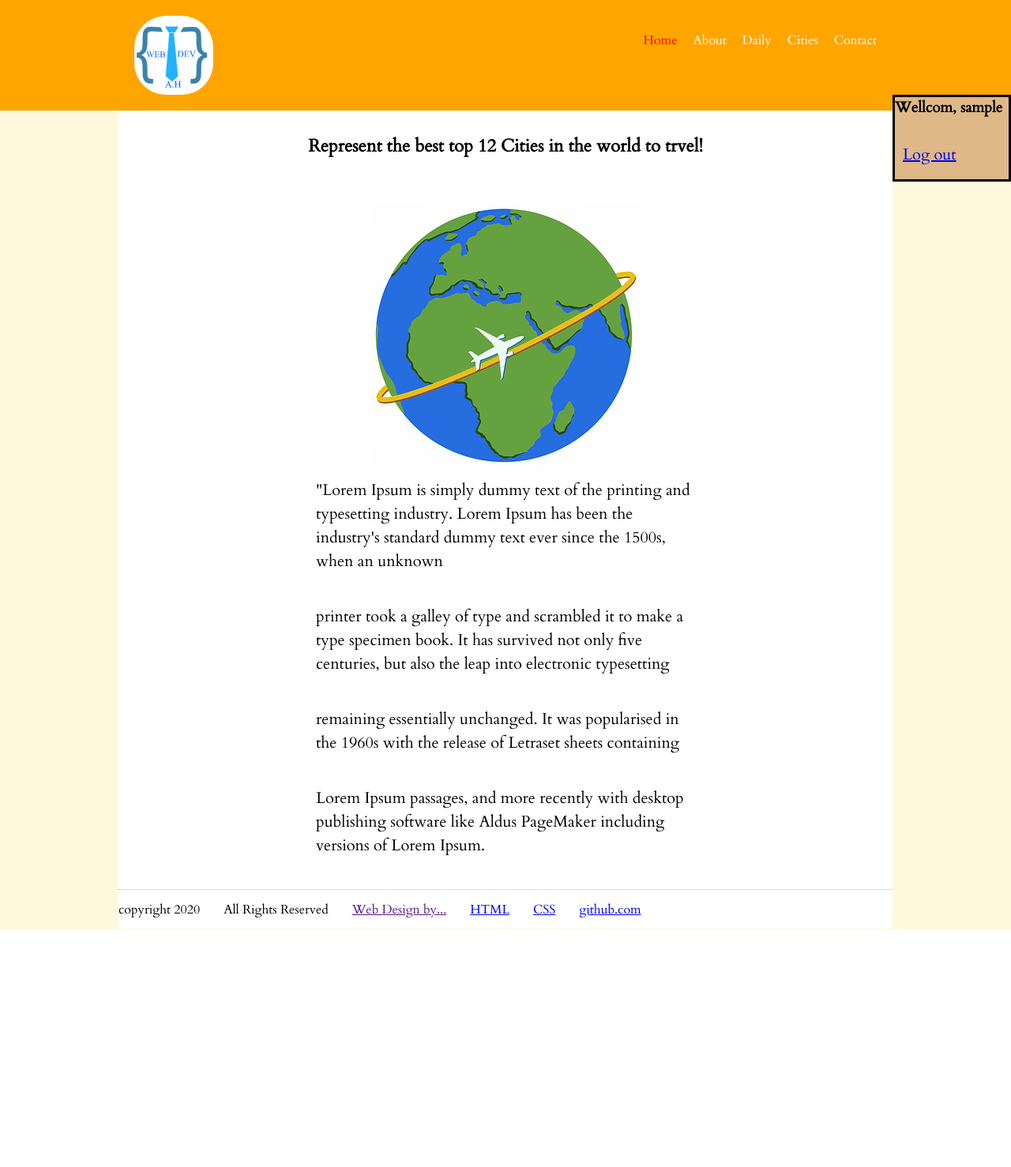
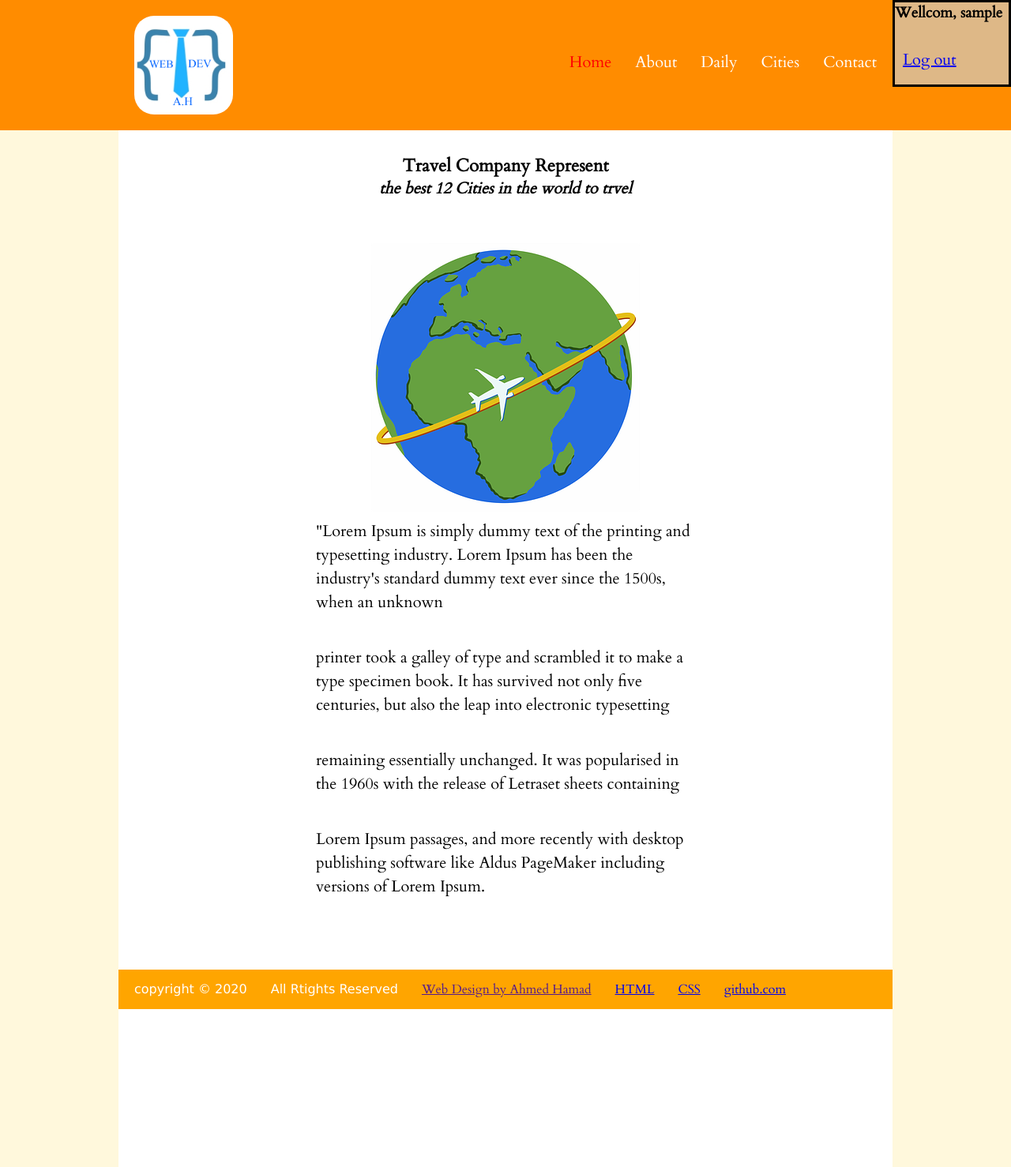
Before and after one commit to hamadahmeds/IT261-final-project, a PHP site: page /index.php in a window 1280 px wide. Shown: the whole page at 79% size. Before the commit the page ends 1177 px from the top, so only its background shows below. Run offline with PHP 8.4, Linux system fonts and the light colour scheme; the visitor is signed in with stand-in values (Sample User, id 1); data that the repository does not hold is empty.

Commit message:
add a new final project folder

```diff
--- a/final/about.php
+++ b/final/about.php
@@ -3,9 +3,6 @@ include('config.php');
 include('includes/header.php');
 ?>
 
-
-
-<div id ="wrapper">
 
 <main>
 <h1 class=" <?php echo $center; ?> "> <?php  echo $mainHeadline;  ?> </h1>
--- a/final/cities.php
+++ b/final/cities.php
@@ -8,7 +8,7 @@ include('includes/header.php');
 
 ?>
 
-<div id="wrapper">
+
 <h1 class=" <?php echo $center; ?> "> <?php  echo $mainHeadline;  ?> </h1>
 
 <main>
--- a/final/config.php
+++ b/final/config.php
@@ -36,9 +36,9 @@ switch(THIS_PAGE){
 
      case 'index.php':
         $body = 'home';
-        $mainHeadline ='Represent the best top 12 Cities in the world to trvel!';
+        $mainHeadline ='<class="homspan" span> Travel Company Represent</span> <span>the best 12 Cities in the world to trvel </span>';
         $title = 'Home page';
-        $center = 'center';
+//        $center = 'center';
         break;
     case 'about.php' :
         $body ='about inner';
@@ -99,13 +99,13 @@ case 'cities-view.php' :
 
         break ;
 
-    case 'gallery.php' :
-        $body ='gallery inner';
-        $title ='Gallery';
-        $mainHeadline ='Welcome to Candidadates Gallery';
-        $center = 'center';
-
-        break ;
+//    case 'gallery.php' :
+//        $body ='gallery inner';
+//        $title ='Gallery';
+//        $mainHeadline ='Welcome to Candidadates Gallery';
+//        $center = 'center';
+//
+//        break ;
 
 
     case 'contact.php' :
@@ -249,7 +249,7 @@ if(isset($_POST['firstName'],
          $_POST['comments'],
          $_POST['tel'],
          $_POST['privacy'])) {
-    $to = 'ahemdhamads@gmail.com';
+    $to = 'szemeo@mystudentswa.com';
     $subject = 'Test Email' .date('m/d/y');
     $body = ''.$firstName.' has filled out your form '.PHP_EOL.'';
     $body .= 'Email: '.$email.' '.PHP_EOL.'';
--- a/final/contact.php
+++ b/final/contact.php
@@ -7,7 +7,7 @@ include('includes/header.php');
 ?>
 
 
-<div id="wrapper">
+
 
 <main>
 <h1> <?php  echo $mainHeadline;  ?> </h1>
--- a/final/css/styles.css
+++ b/final/css/styles.css
@@ -8,6 +8,14 @@
 
 }
 
+
+
+div.wrapper,footer {
+    width:90%;
+    margin:auto;
+
+    overflow:auto;
+}
 p  {
     font-size:20px;
 
@@ -25,6 +33,10 @@ body{
 }
 .home {
    background-color: cornsilk;
+}
+.home span {
+    color: black;
+    font-size: 20px;
 }
 .home main{
   width: 100%;
@@ -64,14 +76,15 @@ body{
     background: lightyellow ;
 }
 .about  main p {
-    background: gray;
-    border-bottom: 3px solid  chartreuse;
-    padding: 10px;
-    color: whitesmoke;
+
+    border-bottom: 3px solid black;
+
+    margin-bottom: 20px;
 }
-.cities #wrapper{
-    background: beige;
+.about  main{
+    margin: 0 auto;
 }
+
 .cities-view #wrapper{
     background: beige;
 }
@@ -80,15 +93,12 @@ body{
 
 }
 
-.login{
 
-
-}
 .register {
     background: green;
 }
 header {
-    background:orange;
+    background:#FF8C00;
     overflow: hidden;
 }
 
@@ -101,9 +111,9 @@ header {
 #logo{
 margin-bottom: 20px;
 vertical-align: middle;
-  width: 100px;
-  height: 100px;
-  border-radius: 40%;
+  width: 125px;
+  height: 125px;
+  border-radius: 20%;
  float: left;
 }
 
@@ -116,8 +126,10 @@ nav ul{
 }
 nav li {
     float: left;
-    margin-left:20px;
+    margin-top: 25px;
+    margin-left:30px;
     list-style-type: none;
+    font-size: 20px;
 
 }
 nav a {
@@ -200,6 +212,7 @@ font-size: 1.2em;
 }
 ul {
     list-style: none;
+    margin-top: 50px;
     margin-bottom: 10px;
 }
  h1{
@@ -255,7 +268,12 @@ td{
 .candidates td:nth-child(3){
     padding-left: 20px;
 }
+img{
+    max-width: 100%;
+}
 
+/*footer style ststar here*/
+/*
 
 footer{
     height: 50px;
@@ -268,11 +286,33 @@ float: left;
     margin-right: 30px;
     list-style-type: none;
 }
-img{
-    max-width: 100%;
+
+*/
+
+footer {
+    width: 100%;
+    height:300px;
+
+    clear:both;
 }
 
+.copyright {
+      background:#FFA500;
+    padding-left: 20px;
+    height:50px;
+    line-height:50px;
 
+    font-family: "Lucida Sans Unicode", "Lucida Grande", sans-serif;
+}
+
+.copyright li {
+    color:#fff;
+    text-decoration: none;
+    float:left;
+    list-style-type:none;
+    margin-right:30px;
+    font-family: "Lucida Sans Unicode", "Lucida Grande", sans-serif;
+}
 
 
 
@@ -341,6 +381,10 @@ textarea{
         select {
             margin-bottom: 10px;
         }
+.homspan{
+    font-size: 20px;
+     font-family: 'Cardo', serif;
+}
 
         span {
             display:block;
@@ -360,7 +404,7 @@ background: #fff;
 
 .reg-again {
     text-align: center;
-    background-color: lightgreen;
+
     height: 25px;
     max-width:500px;
     margin:  0 auto  30px;
@@ -369,7 +413,7 @@ background: #fff;
 .success-login {
    position: absolute;
    left: 0px;
-    top: 120px;
+    top:0px;
   width: 100px;
   height: 90px;
     background: #7CFC00;
@@ -379,7 +423,7 @@ background: #fff;
 .success-logout {
   position: absolute;
    right: 0;
-   top: 120px;
+   top:0;
   width: 150px;
   height: 110px;
     background:#DEB887;
--- a/final/includes/footer.php
+++ b/final/includes/footer.php
@@ -1,8 +1,8 @@
 
 <footer>
 
-<ul>
-<li>copyright <?php
+<ul class="copyright">
+<li>copyright &copy; <?php
     $startDate = 2020;
     $currentDate = date('Y') ;
     if($startDate == $currentDate){
@@ -11,11 +11,12 @@
     }else{' '.$startDate.'-' .$currentDate.'';
     }
     ?>  </li>
-<li>All Rights  Reserved   </li>
-<li><a href=""> Web Design by... </a>  </li>
+<li> All Rtights Reserved </li>
+<li><a href=""> Web Design by Ahmed Hamad </a>  </li>
 <li><a href="https://validator.w3.org/nu/?doc=https%3A%2F%2Fwww.hamadacodes.com%2Fit621web%2Fwebsite%2Findex.php"> HTML </a>  </li>
 <li><a href="https://jigsaw.w3.org/css-validator/validator?uri=www.hamadacodes.com%2Fit621web%2Fwebsite%2Fgallery.php&profile=css3svg&usermedium=all&warning=1&vextwarning=&lang=en"> CSS </a>  </li>
-<li><a href="https://github.com/hamadahmeds/IT261extracridit">github.com </a>  </li>
+<li><a href="https://github.com/hamadahmeds/IT261">github.com </a>  </li>
+
 </ul>
 
 </footer>
--- a/final/includes/header.php
+++ b/final/includes/header.php
@@ -21,10 +21,11 @@
 
 <body class="<?php echo $body ;  ?> ">
 
+
 <header>
 <div class="inner-header">
 
-      <a href="../index.php"><img id="logo" src="images/logo.jpg" alt="logo"></a>
+      <a href="index.php"><img id="logo" src="images/logo.jpg" alt="logo"></a>
 
 <nav>
 
@@ -36,3 +37,4 @@
 </nav>
 </div> <!-- end of inner header -->
 </header>
+<div id="wrapper">
--- a/final/index.php
+++ b/final/index.php
@@ -3,7 +3,7 @@ include('config.php');
 include('includes/header.php');
 ?>
 
-<div id="wrapper">
+
 <main>
 <h1 class=" <?php echo $center; ?> "> <?php  echo $mainHeadline;  ?> </h1>
 
--- a/final/login.php
+++ b/final/login.php
@@ -7,7 +7,6 @@ include('includes/header.php');
 
 ?>
 
-<div id="wrapper">
 <main>
 
 <h1>Sign-In</h1>
@@ -37,4 +36,6 @@ include('includes/header.php');
 
   <p class="reg-again">New customer? <a href="register.php"> Register Here</a> </p>
 
+
+</main>
 <?php  include('includes/footer.php'); ?>
--- a/final/register.php
+++ b/final/register.php
@@ -5,7 +5,7 @@ include('includes/header.php');
 
 ?>
 
-<div id="wrapper">
+
 <main>
 <h1>Create account</h1>
 
@@ -45,5 +45,5 @@ include('includes/errors.php');
    </fieldset>
     </form>
     <p class="center">Already have an account? <a href="login.php">Sign-In!</a> </p>
-
+</main>
    <?php  include('includes/footer.php'); ?>
--- a/final/switch.php
+++ b/final/switch.php
@@ -4,7 +4,7 @@ include('includes/header.php');
 ?>
 
 
- <div id ="wrapper">
+
 <h1 class=" <?php echo $center; ?> "> <?php  echo $mainHeadline;  ?> </h1>
 
 
```
